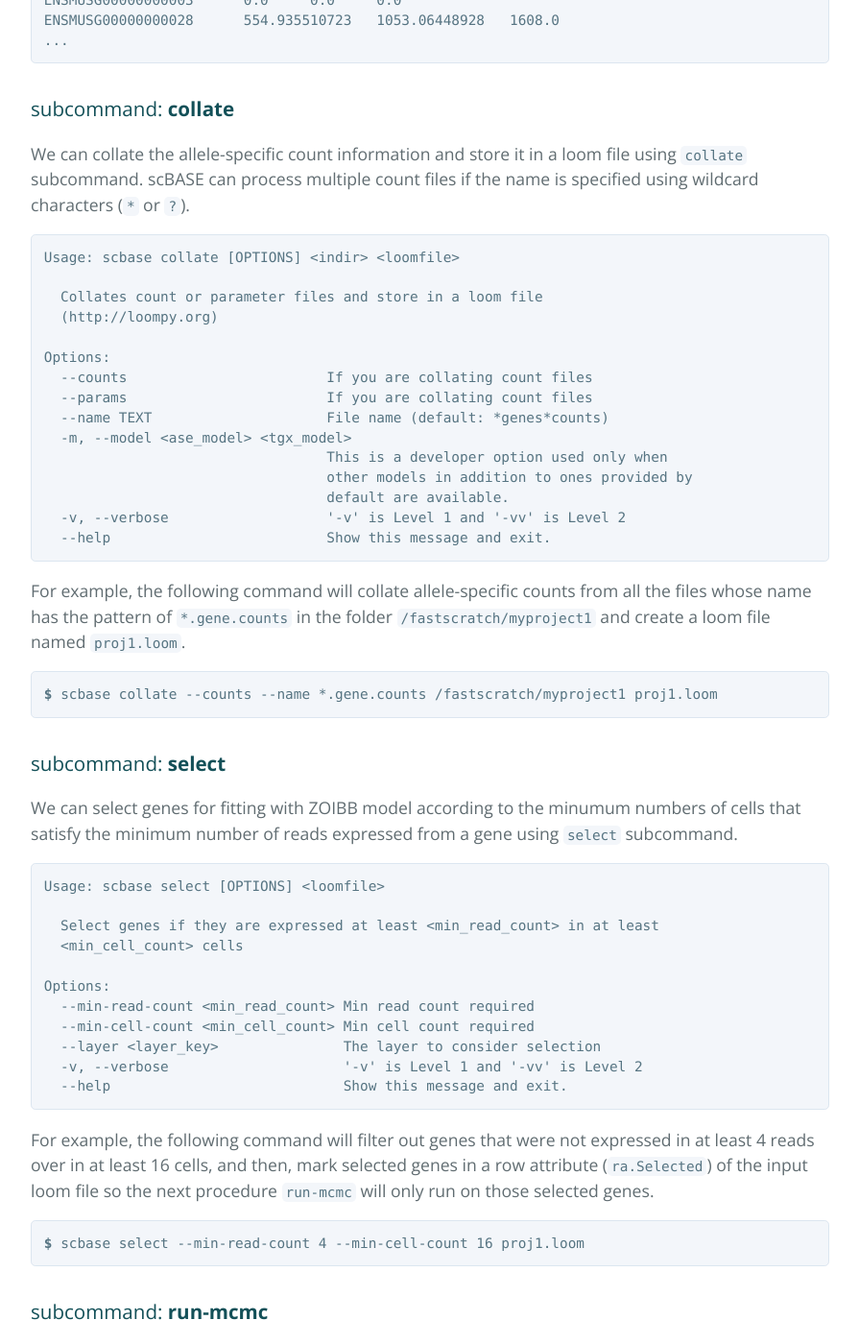
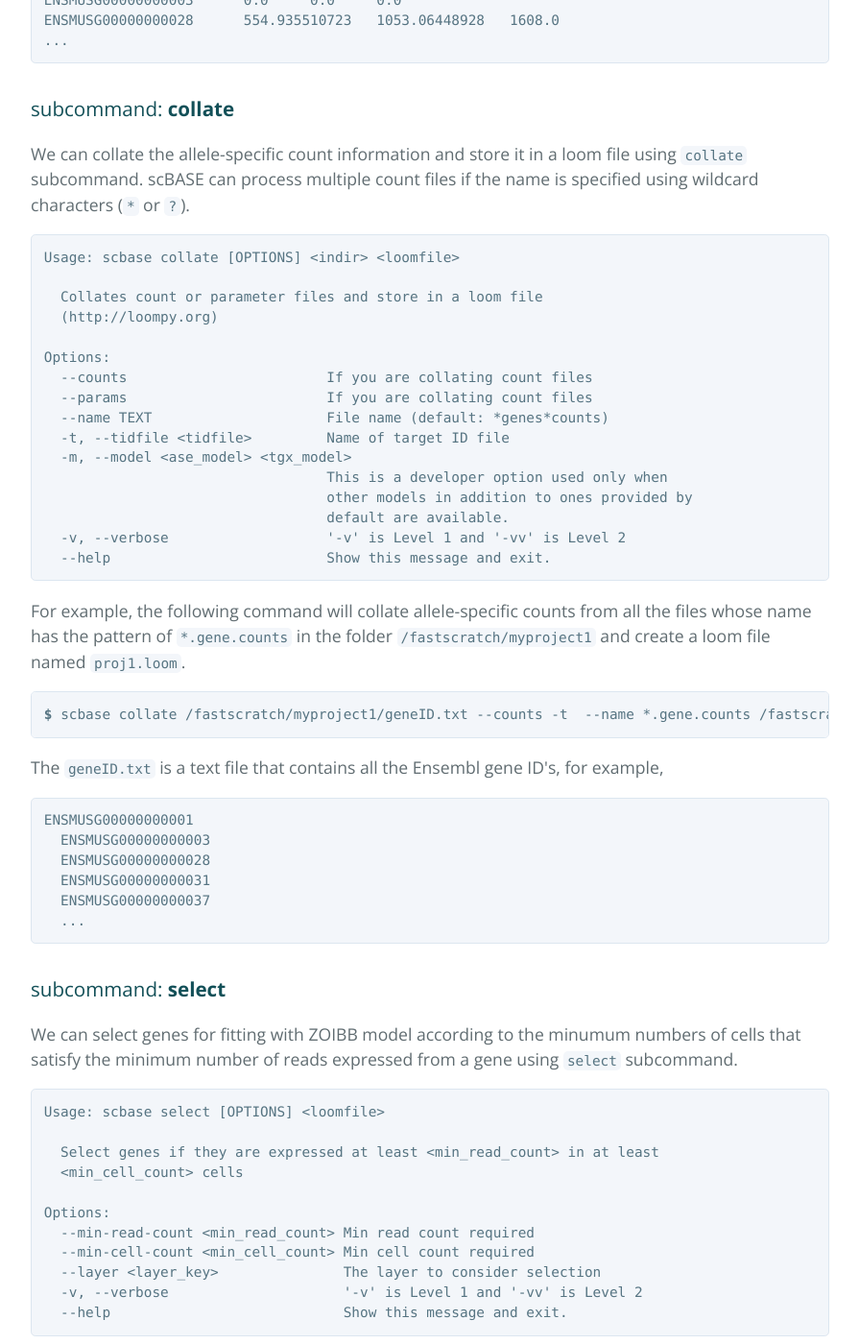
Before and after one commit to churchill-lab/scBASE, a Jekyll site: the page built from index.html, in a window 1280 px wide and 1400 px high, scrolled down 2220 px. Shown: the whole window at 96% size, without its empty margins (192-1087 px from the left). Built offline with Jekyll 4.4.1, drawn with Linux system fonts in a browser that asks for light colours; the list of posts is cut into pages by our own code.

Commit message:
[kbchoi] Modified github pages

```diff
--- a/index.html
+++ b/index.html
@@ -77,6 +77,7 @@ Options:
   --counts                        If you are collating count files
   --params                        If you are collating count files
   --name TEXT                     File name (default: *genes*counts)
+  -t, --tidfile &lt;tidfile&gt;         Name of target ID file
   -m, --model &lt;ase_model&gt; &lt;tgx_model&gt;
                                   This is a developer option used only when
                                   other models in addition to ones provided by
@@ -86,7 +87,15 @@ Options:
 </code></pre>
 
 <p>For example, the following command will collate allele-specific counts from all the files whose name has the pattern of <code>*.gene.counts</code> in the folder <code>/fastscratch/myproject1</code> and create a loom file named <code>proj1.loom</code>.</p>
-<pre><code><strong>$</strong> scbase collate --counts --name *.gene.counts /fastscratch/myproject1 proj1.loom
+<pre><code><strong>$</strong> scbase collate /fastscratch/myproject1/geneID.txt --counts -t  --name *.gene.counts /fastscratch/myproject1 proj1.loom
+</code></pre>
+<p>The <code>geneID.txt</code> is a text file that contains all the Ensembl gene ID's, for example, </p>
+<pre><code>ENSMUSG00000000001
+  ENSMUSG00000000003
+  ENSMUSG00000000028
+  ENSMUSG00000000031
+  ENSMUSG00000000037
+  ...
 </code></pre>
 
 <h3><a id="select" class="anchor" href="#select" aria-hidden="true"><span class="octicon octicon-link"></span></a>subcommand: <strong>select</strong></h3>
```
